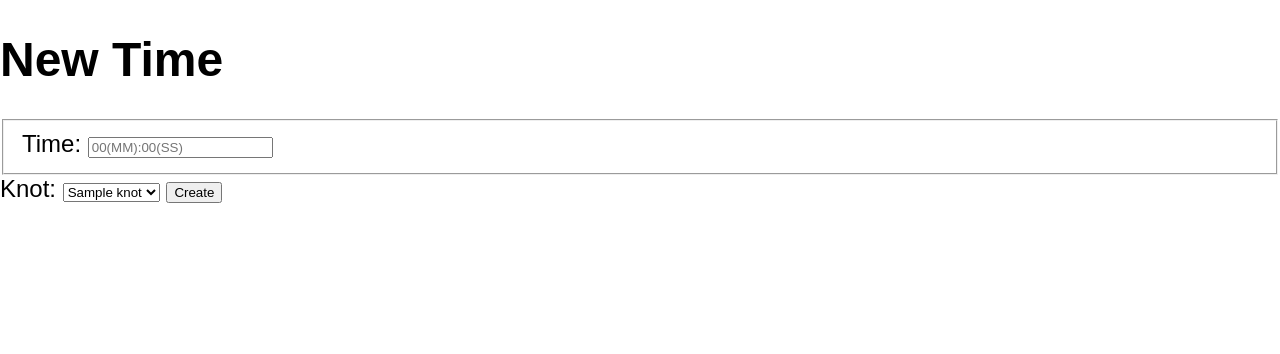
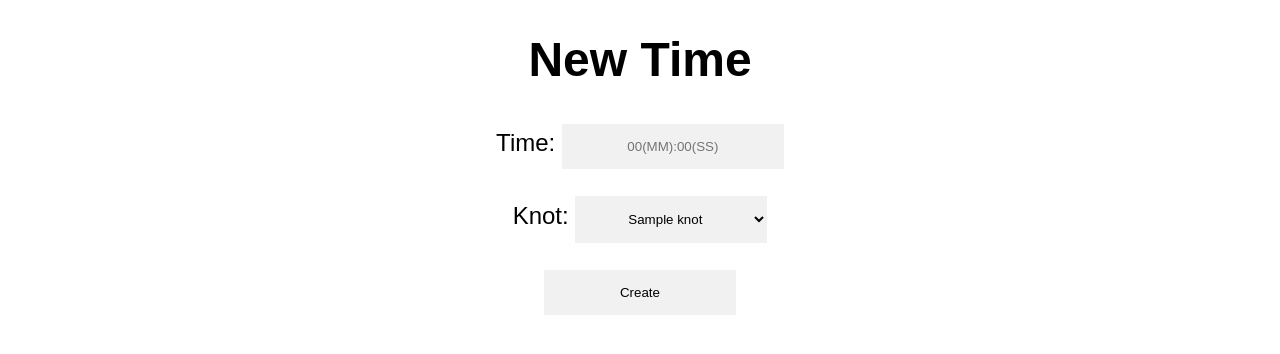
Before and after one commit to MatthewScott32/Knot-It, a Django app: page /times/form in a window 1280 px wide. Shown: the part 106-460 px from the top of the page. Run offline with Django 3.2, Linux system fonts and the light colour scheme; a user stored in the database is signed in; tables that the repository leaves empty hold one stand-in row (values such as "Sample post").

Commit message:
finished styling maybe

```diff
--- /dev/null
+++ b/knotitproject/knotitapp/static/styles/timeform.css
@@ -0,0 +1,24 @@
+  input {
+    width: 15% !important;
+    padding: 15px !important;
+    margin: 5px 0 22px 0 !important;
+    display: inline-block !important;
+    border: none !important;
+    background: #f1f1f1 !important;
+    justify-content: center !important;
+  }
+
+  input:focus {
+    background-color: #ddd !important;
+    outline: none !important;
+  }
+
+  select {
+    width: 15% !important;
+    padding: 15px !important;
+    margin: 5px 0 22px 0 !important;
+    display: inline-block !important;
+    border: none !important;
+    background: #f1f1f1 !important;
+    justify-content: center !important;
+  }
--- a/knotitproject/knotitapp/templates/times/form.html
+++ b/knotitproject/knotitapp/templates/times/form.html
@@ -2,35 +2,38 @@
 {% load static%}
 
 {% block css %}
-    <link rel="stylesheet" />
+    <link rel="stylesheet" href="{% static 'styles/timeform.css' %}"/>
 {% endblock %}
 
 {% block content %}
 
     {% if time.id is not None %}
-    <h1>Edit Time</h1>
+    <h1 style="text-align: center">Edit Time</h1>
     <form action="{% url 'knotitapp:time' time.id %}" method="post">
     {% else %}
-        <h1>New Time</h1>
+        <h1 style="text-align: center">New Time</h1>
         <form action="{% url 'knotitapp:times' %}" method="post">
         {% endif %}
         {% csrf_token %}
-        <fieldset>
-            <label for="time">Time: </label>
-            <input required id="time" type="text" name="time" placeholder="00(MM):00(SS)" value="{{time.time}}" required>
-        </fieldset>
-        <label for="knot">Knot: </label>
-        <select required id="knot_id" type="text" name="knot" value"{{knot.knot_id}}" required>
-                {% for knot in all_knots %}
-                    <option value="{{ knot.id }}">{{ knot.name }}</option>
-                {% endfor %}
-        </select>
-
+          <div style="text-align: center">
+            <label style="text-align: center" for="time">Time: </label>
+            <input style="text-align: center" required id="time" type="text" name="time" placeholder="00(MM):00(SS)" value="{{time.time}}" required><br/>
+          </div>
+          <div style="text-align: center">
+            <label style="text-align: center" for="knot">Knot: </label>
+            <select style="text-align: center" required id="knot_id" type="text" name="knot" value"{{knot.knot_id}}" required>
+                    {% for knot in all_knots %}
+                        <option value="{{ knot.id }}">{{ knot.name }}</option>
+                    {% endfor %}
+            </select><br/>
+          </div>
+          <div style="text-align: center">
         {% if time.id is not None %}
-            <input type="hidden" name="actual_method" value="PUT">
-            <input type="submit" value="Update" />
+            <input style="text-align: center" type="hidden" name="actual_method" value="PUT">
+            <input style="text-align: center" type="submit" value="Update" />
         {% else %}
-            <input type="submit" value="Create" />
+            <input style="text-align: center" type="submit" value="Create" />
         {% endif %}
+        </div>
     </form>
 {% endblock %}
```
